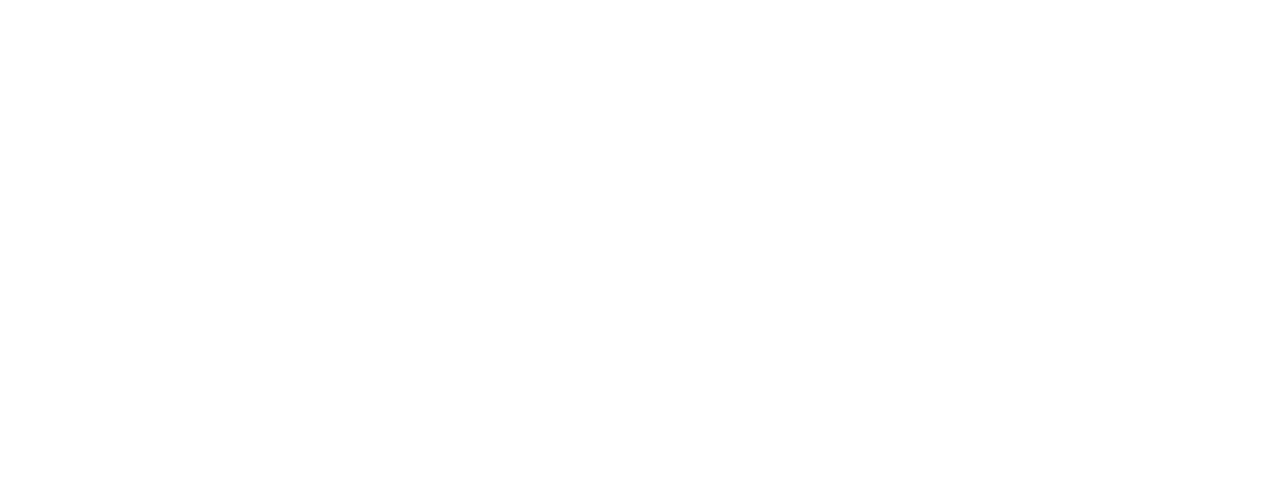
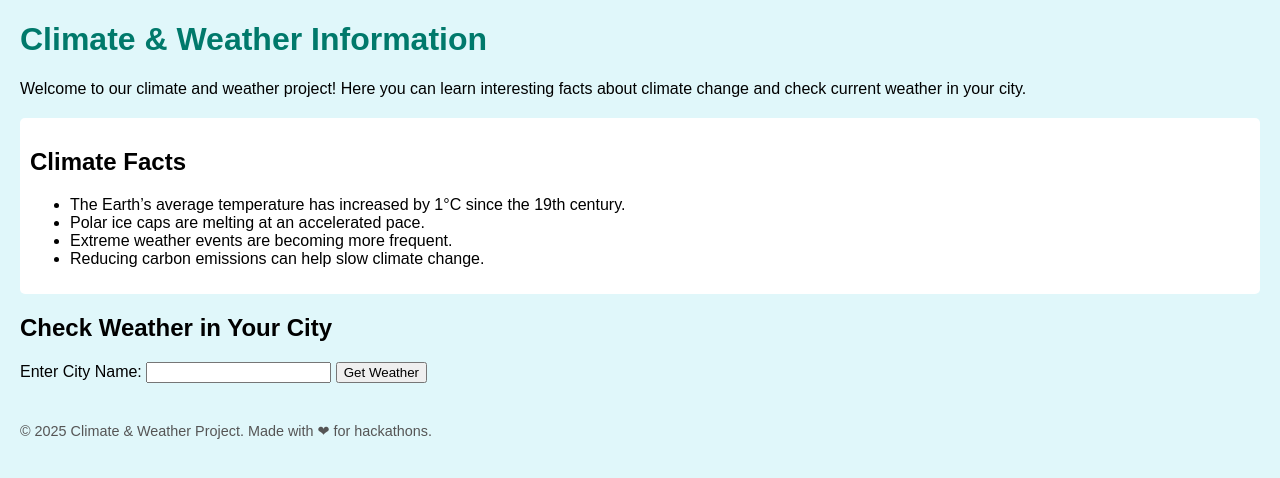
Before and after one commit to priyanga327/Climate-project-, a plain HTML site: page Index.html in a window 1280 px wide. Drawn offline with Linux system fonts and the light colour scheme.

Commit message:
Update Index.html

```diff
--- a/Index.html
+++ b/Index.html
@@ -1,7 +1,44 @@
 <!DOCTYPE html>
 <html lang="en">
 <head>
-  <meta charset="UTF-8">
-  <meta name="viewport" content="width=device-width, initial-scale=1.0">
-  <title>Climate Index</title>
-  <link
+    <meta charset="UTF-8">
+    <meta name="viewport" content="width=device-width, initial-scale=1.0">
+    <title>Climate & Weather Project</title>
+    <style>
+        body { font-family: Arial, sans-serif; margin: 20px; background: #e0f7fa; }
+        h1 { color: #00796b; }
+        .weather-form { margin-top: 20px; }
+        .facts { background: #fff; padding: 10px; border-radius: 5px; margin-top: 20px; }
+        footer { margin-top: 40px; color: #555; font-size: 0.9em; }
+    </style>
+</head>
+<body>
+
+    <h1>Climate & Weather Information</h1>
+    <p>Welcome to our climate and weather project! Here you can learn interesting facts about climate change and check current weather in your city.</p>
+
+    <div class="facts">
+        <h2>Climate Facts</h2>
+        <ul>
+            <li>The Earth’s average temperature has increased by 1°C since the 19th century.</li>
+            <li>Polar ice caps are melting at an accelerated pace.</li>
+            <li>Extreme weather events are becoming more frequent.</li>
+            <li>Reducing carbon emissions can help slow climate change.</li>
+        </ul>
+    </div>
+
+    <div class="weather-form">
+        <h2>Check Weather in Your City</h2>
+        <form>
+            <label for="city">Enter City Name:</label>
+            <input type="text" id="city" name="city" required>
+            <button type="submit">Get Weather</button>
+        </form>
+        <!-- You can add JavaScript to fetch real weather data from an API -->
+    </div>
+
+    <footer>
+        &copy; 2025 Climate & Weather Project. Made with &#x2764; for hackathons.
+    </footer>
+</body>
+</html>
```
